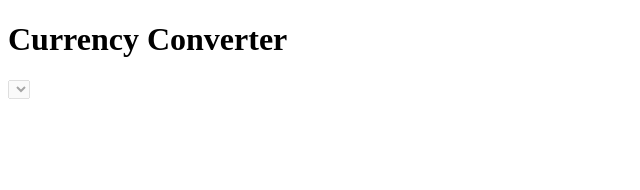
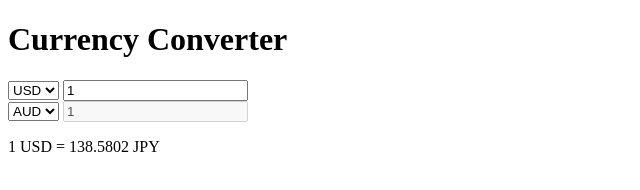
Before and after one commit to mohammadzakariya2025/Currency_Converter, a plain HTML site: page index.html in a window 1280 px wide. Shown: the whole page, without its empty margins (0-640 px from the left). Drawn offline with Linux system fonts and the light colour scheme.

Commit message:
Update index.html

```diff
--- a/index.html
+++ b/index.html
@@ -9,8 +9,30 @@
     <div class="container">
         <h1>Currency Converter</h1>
         <div class="currency-container">
-            <select id="" disabled="disabled"></select>
+            <select id="currency-first">
+                <option value="AUD">AUD</option>
+                <option value="CAD">CAD</option>
+                <option value="EUR">EUR</option>
+                <option value="GBP">GBP</option>
+                <option value="INR">INR</option>
+                <option value="JPY">JPY</option>
+                <option value="USD" selected>USD</option>
+            </select>
+            <input type="number" id="worth-first" value="1" min="0">
         </div>
+        <div class="currency-container">
+            <select id="currency-second">
+                <option value="AUD">AUD</option>
+                <option value="CAD">CAD</option>
+                <option value="EUR">EUR</option>
+                <option value="GBP">GBP</option>
+                <option value="INR">INR</option>
+                <option value="JPY">JPY</option>
+                <option value="USD">USD</option>
+            </select>
+            <input type="number" id="worth-second" value="1" min="0" disabled>
+        </div>
+        <p class="exchange-rate" id="exchange-rate">1 USD = 138.5802 JPY</p>
     </div>
 </body>
 </html>
```
